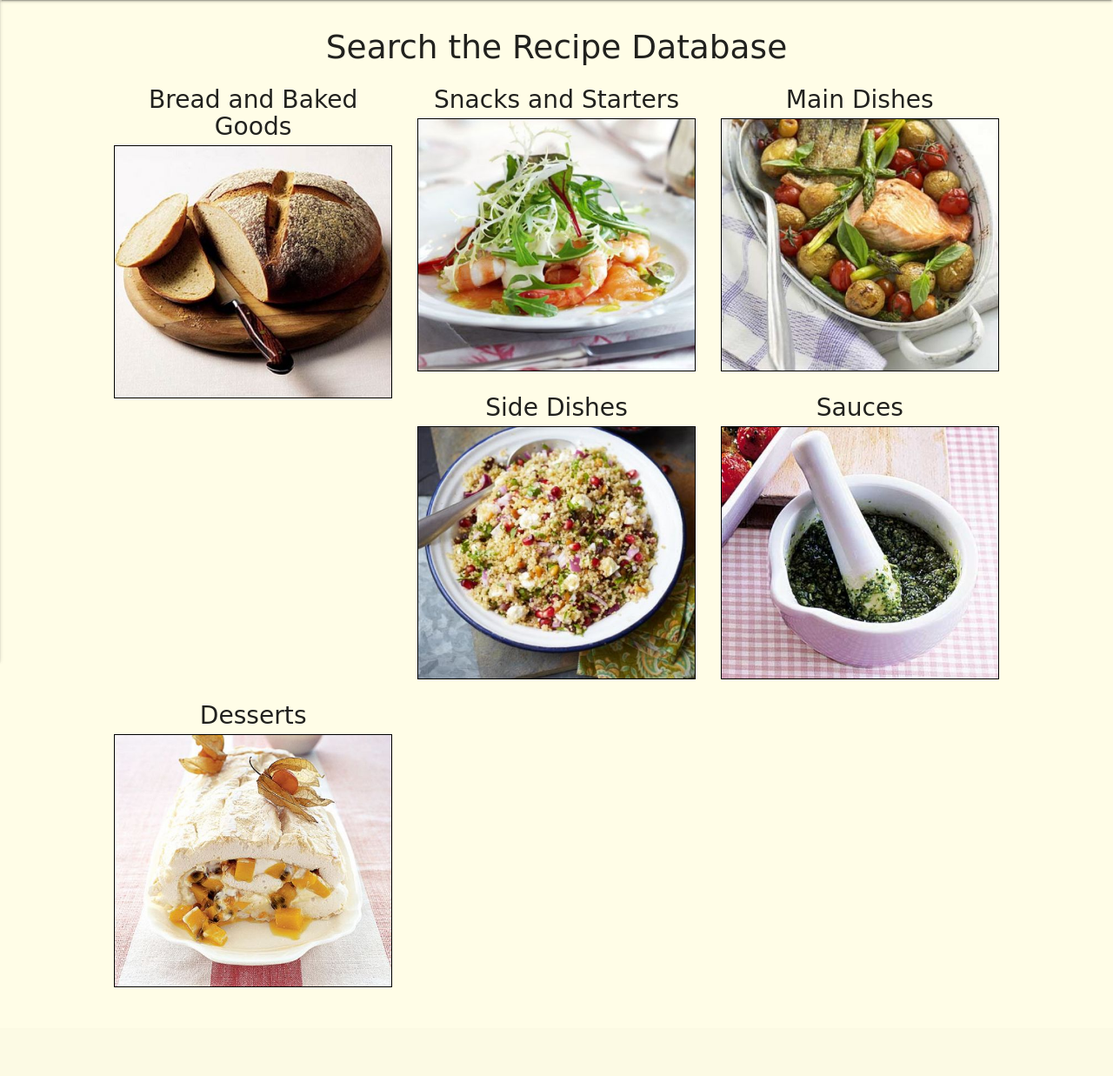
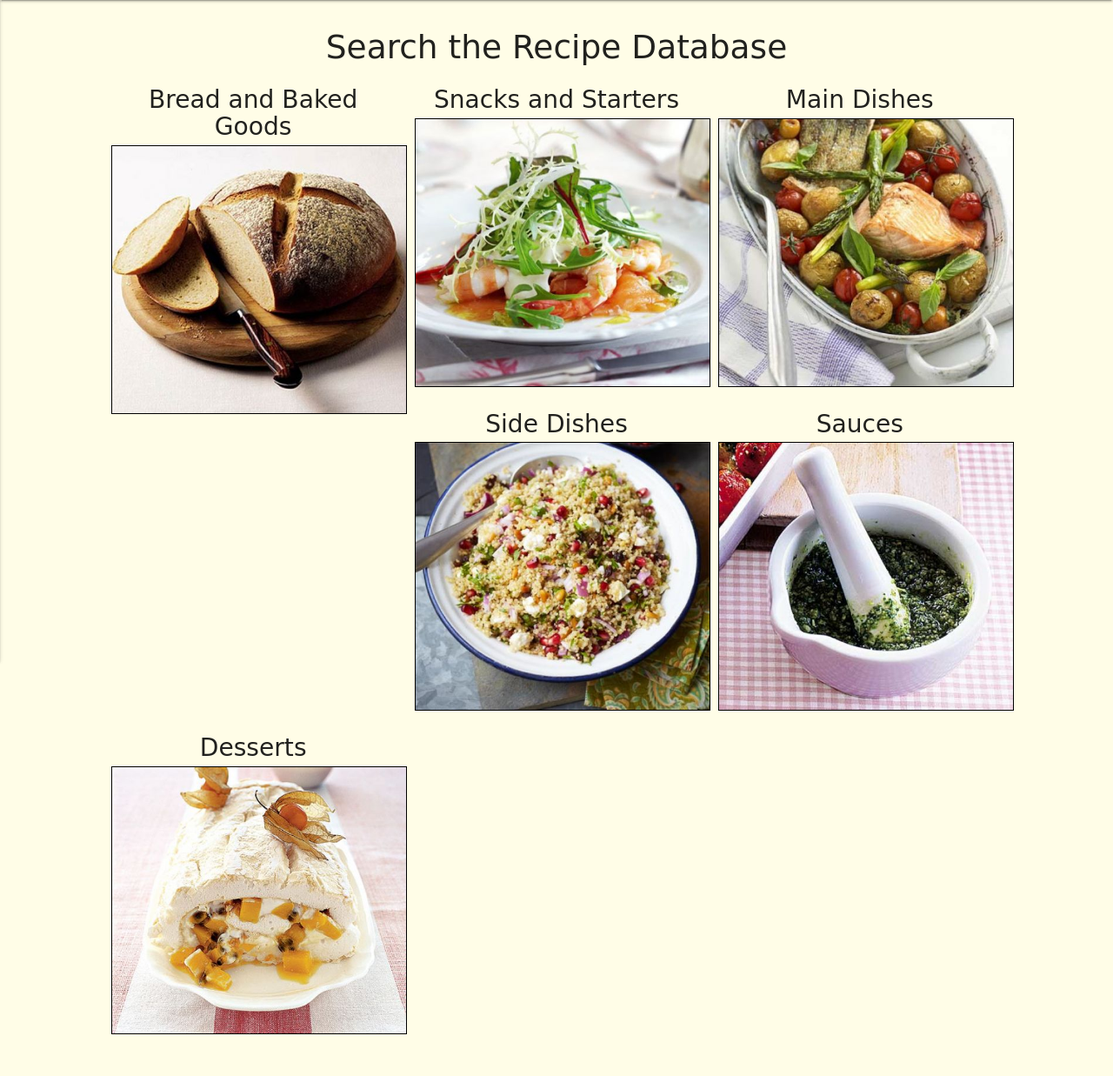
Before and after one commit to joanms/recipe-database, a Flask app: page / in a window 1280 px wide. Shown: the part 100-1337 px from the top of the page at 87% size. Before the commit the page ends 1235 px from the top, so only its background shows below. Run offline with Flask 2, Linux system fonts and the light colour scheme; some libraries are stand-ins or nearby versions; some web fonts are replaced.

Commit message:
Increase size of illustrations

```diff
--- a/static/css/style.css
+++ b/static/css/style.css
@@ -56,7 +56,7 @@ h2 {
 
 .illustration {
     border:1px solid black;
-    width: 320px;
+    width: 340px;
     margin-bottom: 20px;
 }
 
```
